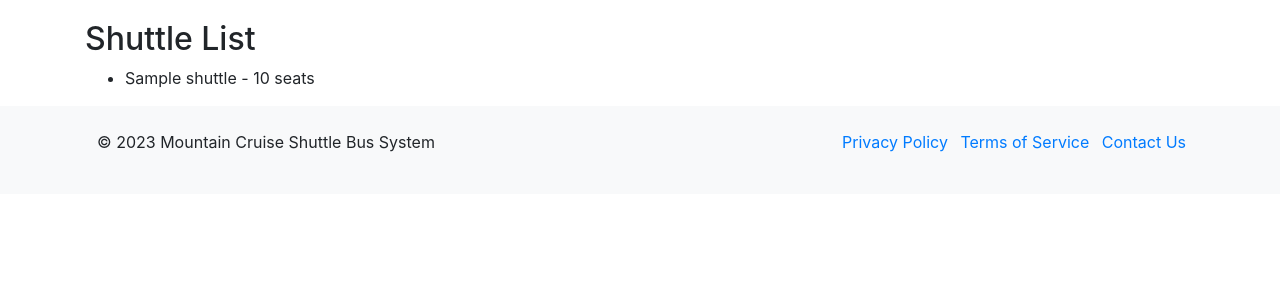
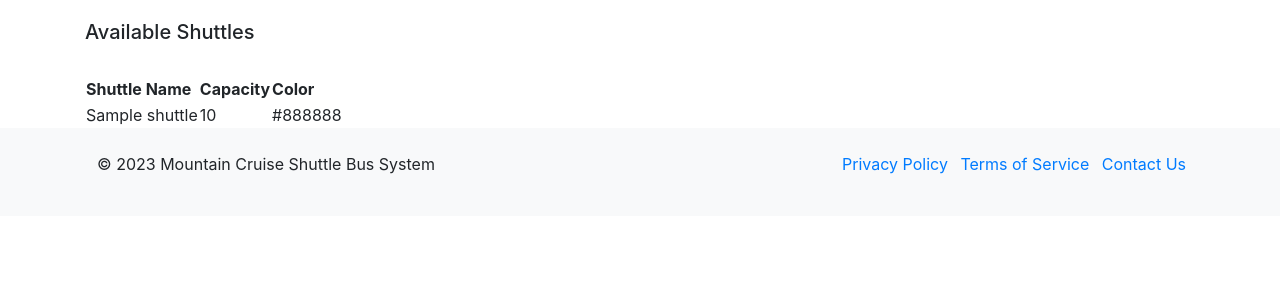
Before and after one commit to sumarkan/ISQA-WebDev-Group4-Project, a Django app: page /shuttle_list/ in a window 1280 px wide. Shown: the part 76-376 px from the top of the page. Run offline with Django 4.2, Linux system fonts and the light colour scheme; tables that the repository leaves empty hold one stand-in row (values such as "Sample post"); some libraries are stand-ins or nearby versions.

Commit message:
Displaying the data in table format
Displaying the data in table format

```diff
--- a/ticketing/templates/shuttle_list.html
+++ b/ticketing/templates/shuttle_list.html
@@ -1,10 +1,21 @@
 {% extends "ticketing/base.html" %}
 
 {% block content %}
-    <h2>Shuttle List</h2>
-    <ul>
-        {% for shuttle in shuttle_list %}
-            <li>{{ shuttle.name }} - {{ shuttle.capacity }} seats</li>
-        {% endfor %}
-    </ul>
+    <h5>Available Shuttles</h5> <br>
+        <table>
+            <tr>
+                <th>Shuttle Name</th>
+                <th>  Capacity</th>
+                <th>  Color</th>
+            </tr>
+            {% for shuttle in shuttle_list %}
+                <tbody id="tbody">
+                <tr>
+                    <td>{{ shuttle.name }} </td>
+                    <td>{{ shuttle.capacity }}</td>
+                    <td>{{ shuttle.color }}</td>
+                </tr>
+            {% endfor %}
+            </tbody>
+        </table>
 {% endblock %}
--- a/ticketing/templates/ticket_list.html
+++ b/ticketing/templates/ticket_list.html
@@ -1,7 +1,8 @@
 {% extends "ticketing/base.html" %}
 
 {% block content %}
-    <h2>Ticket List</h2>
+    <br>
+    <h5>your booked Tickets</h5>
     <ul>
     {% for ticket in ticket_list %}
         <li>Ticket ID: {{ ticket.id }} - Purchased by: {{ ticket.ticket_number }}</li>
```
Also changed, not shown: ticketing/templates/schedule_list.html (+5 -4 lines).
